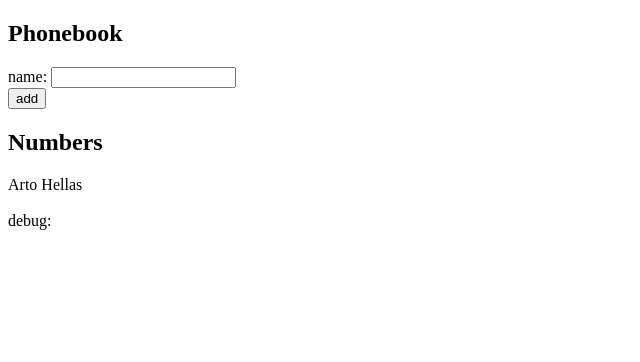
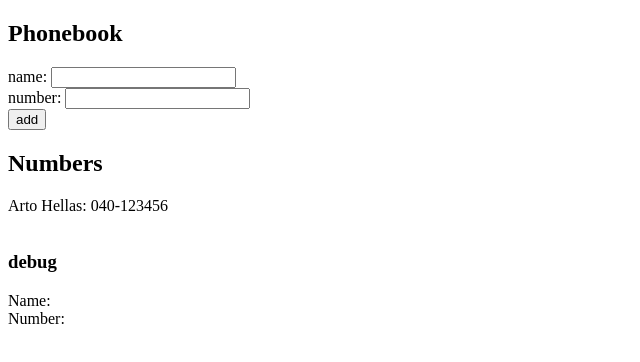
Before and after one commit to franco-arroyave/fullstackopen, a React (Vite) app in the folder part2/agenda/: page / in a window 1280 px wide. Shown: the top 362 px of the page, without its empty margins (0-640 px from the left). Built offline with nearby package versions, Linux system fonts and the light colour scheme.

Commit message:
2.8 success

```diff
--- a/part2/agenda/src/App.jsx
+++ b/part2/agenda/src/App.jsx
@@ -2,30 +2,37 @@ import { useState } from 'react'
 
 const App = () => {
   const [persons, setPersons] = useState([
-    { name: 'Arto Hellas' }
+    { name: 'Arto Hellas',
+      number: '040-123456' }
   ])
   const [newName, setNewName] = useState('')
+  const [newNumber, setNewNumber] = useState('')
 
-  const addName = (event) => {
+  const addPerson = (event) => {
     event.preventDefault()
     if(persons.some(person => person.name === newName)) {
       alert(`${newName} is already added to phonebook`)
       return
     }
     const nameObject = {
-      name: newName
+      name: newName,
+      number: newNumber
     }
     setPersons(persons.concat(nameObject))
     setNewName('')
+    setNewNumber('')
   }
 
 
   return (
     <div>
       <h2>Phonebook</h2>
-      <form onSubmit={addName}>
+      <form onSubmit={addPerson}>
         <div>
           name: <input value={newName} onChange={(event) => setNewName(event.target.value)} />
+        </div>
+        <div>
+          number: <input value={newNumber} onChange={(event) => setNewNumber(event.target.value)} />
         </div>
         <div>
           <button type="submit">add</button>
@@ -35,11 +42,16 @@ const App = () => {
 
       {persons.map(person =>
         <div key={person.name}>
-          {person.name}
+          {person.name}: {person.number}
         </div>
       )}
       <br />
-      <div>debug: {newName}</div>
+      <div>
+        <h3>debug</h3>
+        Name: {newName}
+        <br />
+        Number: {newNumber}
+      </div>
     </div>
   )
 }
```
